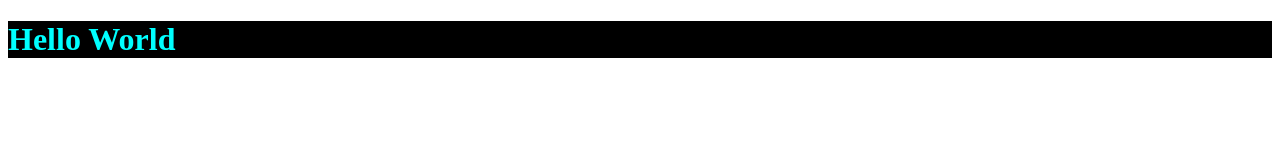
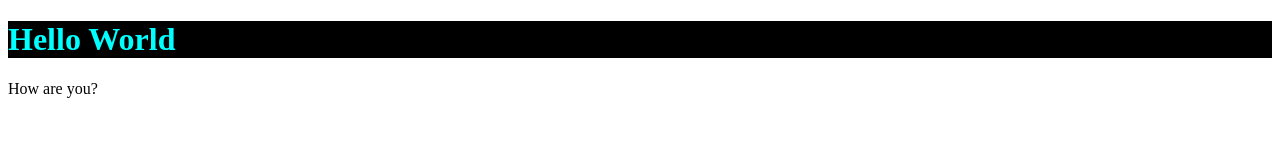
Before and after one commit to Crunkdunt/Grid-play, a plain HTML site: page index.html in a window 1280 px wide. Drawn offline with Linux system fonts and the light colour scheme.

Commit message:
Changed something

```diff
--- a/index.html
+++ b/index.html
@@ -8,5 +8,6 @@
 </head>
 <body>
     <h1>Hello World</h1>
+    <p>How are you?</p>
 </body>
 </html>
```
